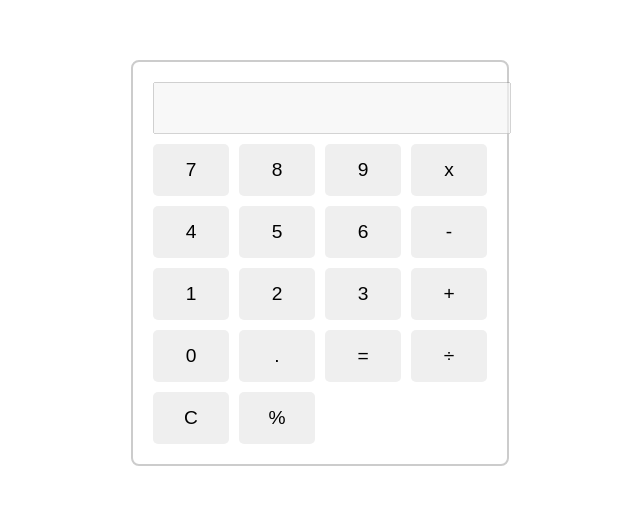
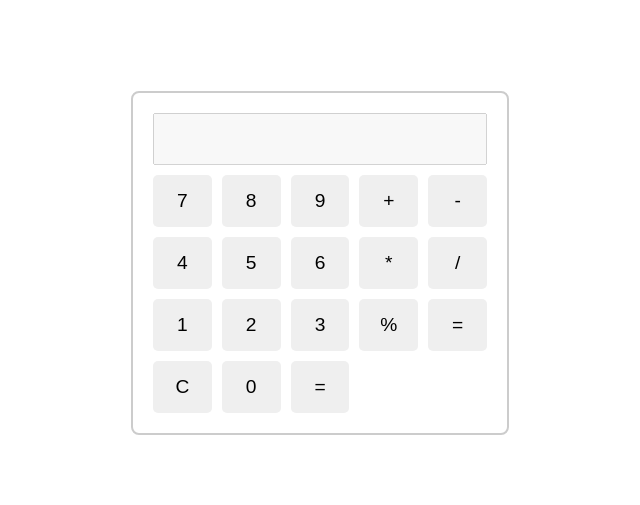
Before and after one commit to raylander1978/calc, a plain HTML site: page index.html in a window 1280 px wide. Shown: the part 137-642 px from the top of the page, without its empty margins (320-960 px from the left). Drawn offline with Linux system fonts and the light colour scheme.

Commit message:
Ajustes dos sinais

```diff
--- a/index.html
+++ b/index.html
@@ -13,21 +13,21 @@
             <button>7</button>
             <button>8</button>
             <button>9</button>
-            <button>x</button>
+            <button>+</button>
+            <button>-</button>
             <button>4</button>
             <button>5</button>
             <button>6</button>
-            <button>-</button>
+            <button>*</button>
+            <button>/</button>
             <button>1</button>
             <button>2</button>
             <button>3</button>
-            <button>+</button>
+            <button>%</button>
+            <button>=</button>
+            <button>C</button>
             <button>0</button>
-            <button>.</button>
             <button>=</button>
-            <button>÷</button>
-            <button>C</button>
-            <button>%</button>
         </div>
     </div>
     <script src="script.js"></script>
--- a/style.css
+++ b/style.css
@@ -14,7 +14,7 @@ body {
 }
 
 #display {
-    width: 100%;
+    width: auto;
     margin-bottom: 10px;
     padding: 10px;
     font-size: 1.5em;
@@ -22,7 +22,7 @@ body {
 
 .buttons {
     display: grid;
-    grid-template-columns: repeat(4, 1fr);
+    grid-template-columns: repeat(5, 1fr);
     gap: 10px;
 }
 
```
